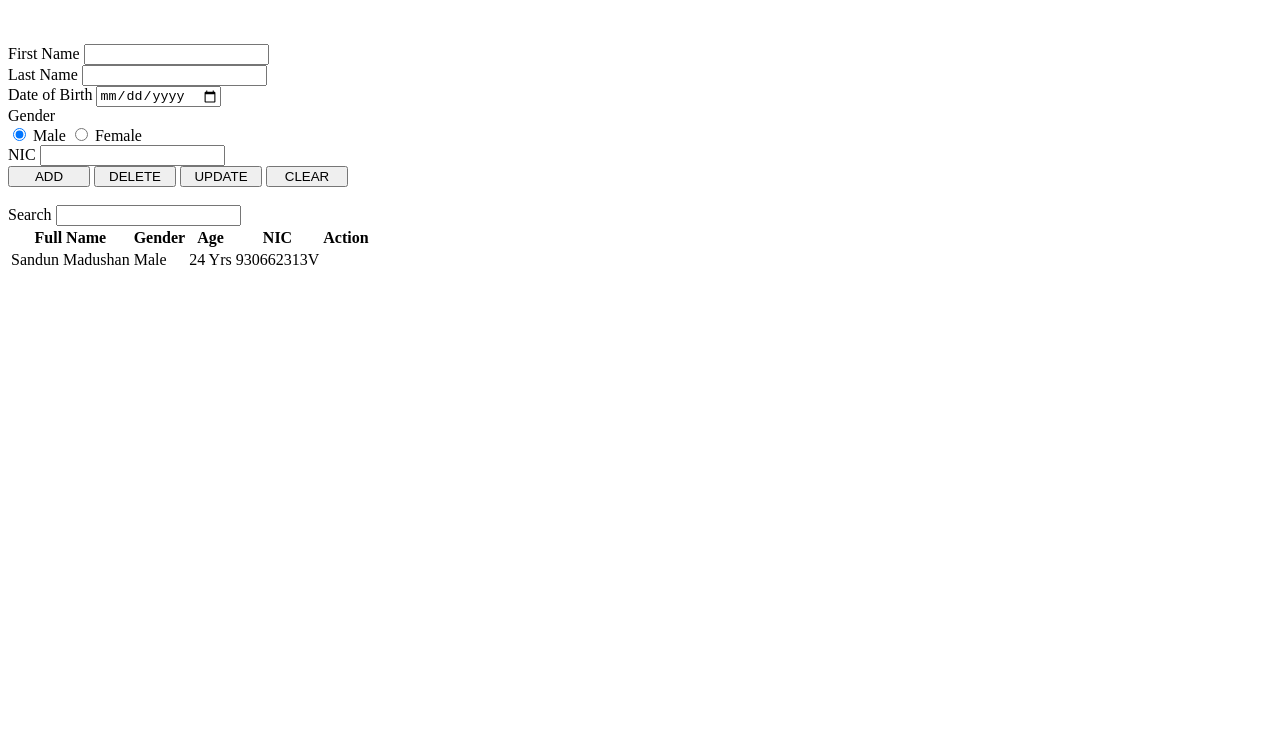
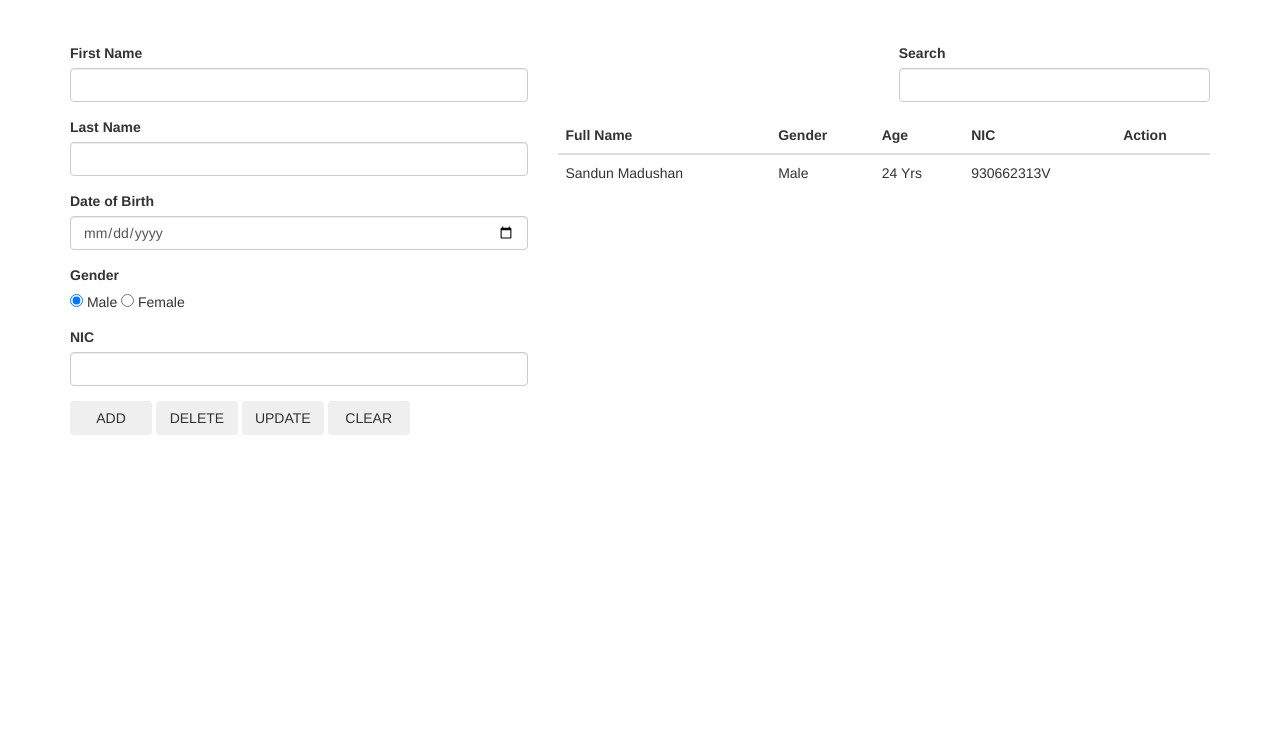
Before and after one commit to sandun-perera123/viewapp, a website: page index.html in a window 1280 px wide. Shown: the part 63-800 px from the top of the page. Drawn offline with nearby package versions, Linux system fonts and the light colour scheme.

Commit message:
Commit for recover app to working status

```diff
--- a/index.html
+++ b/index.html
@@ -1,14 +1,18 @@
 <!DOCTYPE html>
-<html ng-app="ViewApp">
+<html>
 
 
-<!-- Latest compiled and minified CSS -->
-<link rel="stylesheet" href="bower_components/angular/angular.min.js"/>
+<head>
+
 <link rel="stylesheet" href="app.css"/>
 
-<script src="bower_components/bootstrap/dist/css/bootstrap.min.css"></script>
+<!-- Latest compiled and minified CSS -->
+<link rel="stylesheet" href="bower_components/bootstrap/dist/css/bootstrap.min.css"/>
+<script src="bower_components/angular/angular.min.js"></script>
 
-<body ng-controller="StudentController">
+</head>
+
+<body ng-app="">
 
 <div class="container">
   <div class="row header-row">
@@ -21,35 +25,35 @@
 
             <div class="form-group">
                 <label>First Name</label>
-                <input class="form-control" type="text" name="txtFirstName" ng-model="student.firstname"/>
+                <input class="form-control" type="text" name="txtFirstName"/>
             </div>
 
             <div class="form-group">
                 <label>Last Name</label>
-                <input class="form-control" type="text" name="txtLastName" ng-model="student.lastname"/>
+                <input class="form-control" type="text" name="txtLastName"/>
             </div>
 
             <div class="form-group">
                 <label>Date of Birth</label>
-                <input class="form-control" type="date" name="txtDob" ng-model="student.dob"/>
+                <input class="form-control" type="date" name="txtDob"/>
             </div>
 
             <div class="form-group">
                 <label>Gender</label> <br/>
-                <input type="radio" name="radioGender" value="Male" checked ng-model="student.gender"/> Male
-                <input type="radio" name="radioGender" value="Female" ng-model="student.gender"/> Female
+                <input type="radio" name="radioGender" value="Male" checked/> Male
+                <input type="radio" name="radioGender" value="Female"/> Female
             </div>
 
             <div class="form-group">
                 <label>NIC</label>
-                <input class="form-control" type="text" name="txtNic" ng-model="student.nic"/>
+                <input class="form-control" type="text" name="txtNic"/>
             </div>
 
             <div class="form-group">
-                <input class="btn" type="button" name="btnAdd" value="ADD" ng-click="add(student)"/>
-                <input class="btn" type="button" name="btnDelete" value="DELETE" ng-click="delete(student)"/>
-                <input class="btn" type="button" name="btnUpdate" value="UPDATE" ng-click="update(student)"/>
-                <input class="btn" type="button" name="btnClear" value="CLEAR" ng-click="delete(student)"/>
+                <input class="btn" type="button" name="btnAdd" value="ADD"/>
+                <input class="btn" type="button" name="btnDelete" value="DELETE"/>
+                <input class="btn" type="button" name="btnUpdate" value="UPDATE"/>
+                <input class="btn" type="button" name="btnClear" value="CLEAR"/>
             </div>
 
         </form>
@@ -115,7 +119,7 @@
 
     });
 
-
+    /*
     viewapp.config(function($routeProvider) {
         $routeProvider
 
@@ -125,6 +129,7 @@
             })
 
     });
+    */
 
 </script>
 
```
